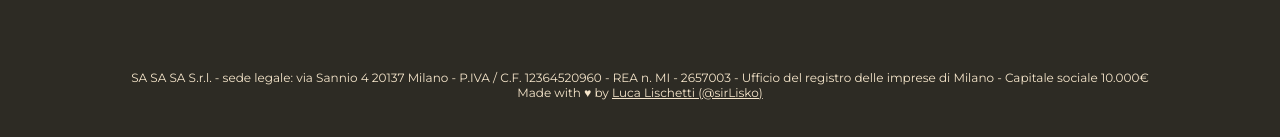
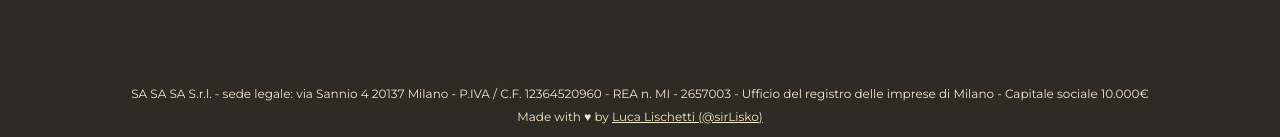
Before and after one commit to sirLisko/sasasa, a React (Create React App) app: page / in a window 1280 px wide. Shown: the part 784-921 px from the top of the page. Before the commit the page ends 900 px from the top, so only its background shows below. Built offline with nearby package versions, Linux system fonts and the light colour scheme; no server answers.

Commit message:
fix: fixed footer

```diff
--- a/src/Footer/Footer.jsx
+++ b/src/Footer/Footer.jsx
@@ -7,7 +7,7 @@ const Footer = () => (
       12364520960 - REA n. MI - 2657003 - Ufficio del registro delle imprese di
       Milano - Capitale sociale 10.000€
     </div>
-    <div>
+    <div className={styles.credits}>
       Made with ♥ by{" "}
       <a href="https://sirlisko.com">Luca Lischetti (@sirLisko)</a>
     </div>
--- a/src/Footer/Footer.module.scss
+++ b/src/Footer/Footer.module.scss
@@ -3,9 +3,9 @@
   flex-direction: column;
   align-items: center;
   text-align: center;
-  padding-bottom: 1rem;
+  padding: 1rem;
   font-size: 0.75rem;
-  & img {
-    height: 75px;
-  }
 }
+.credits {
+  margin-top: 0.5rem;
+}
```
